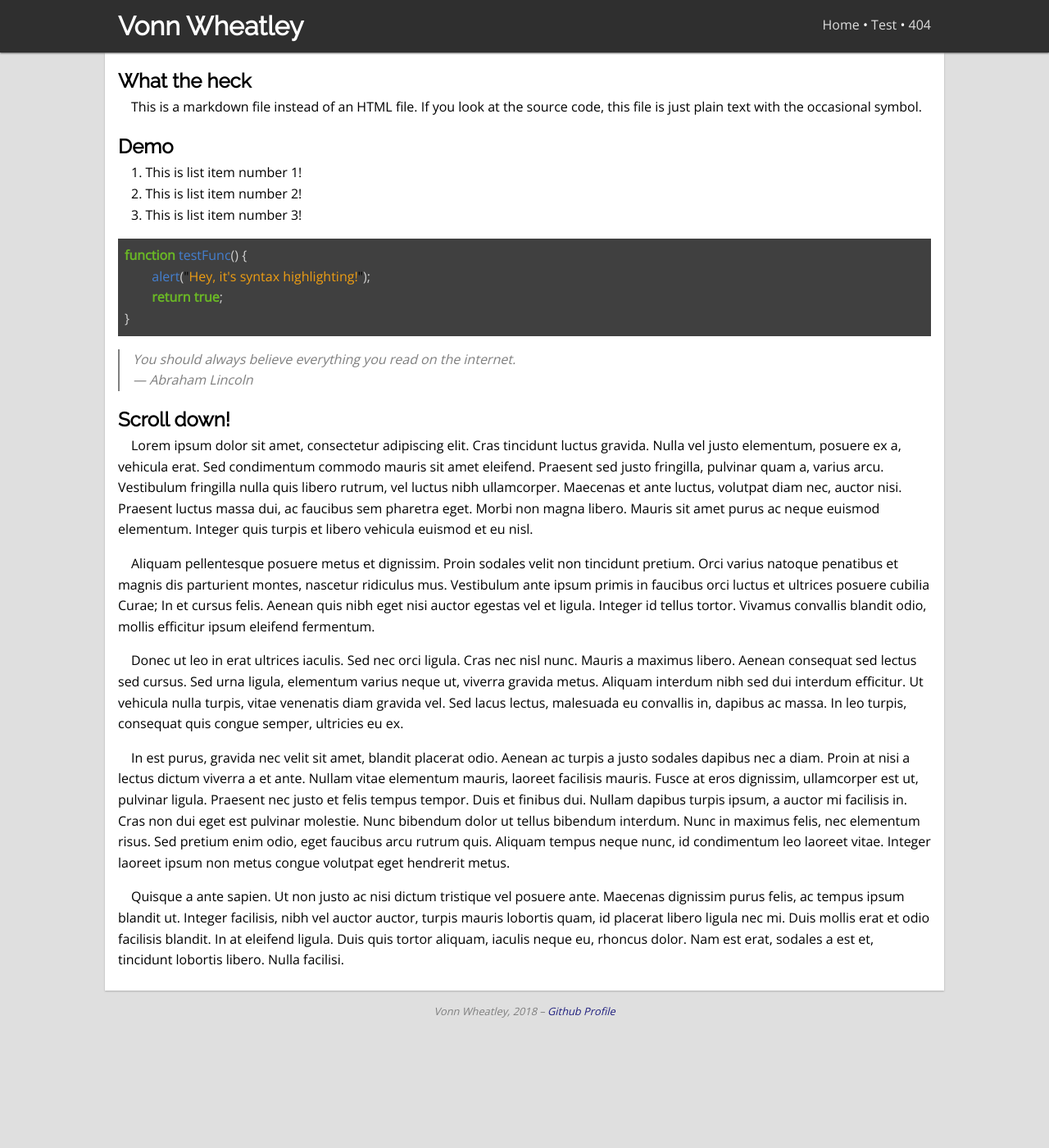
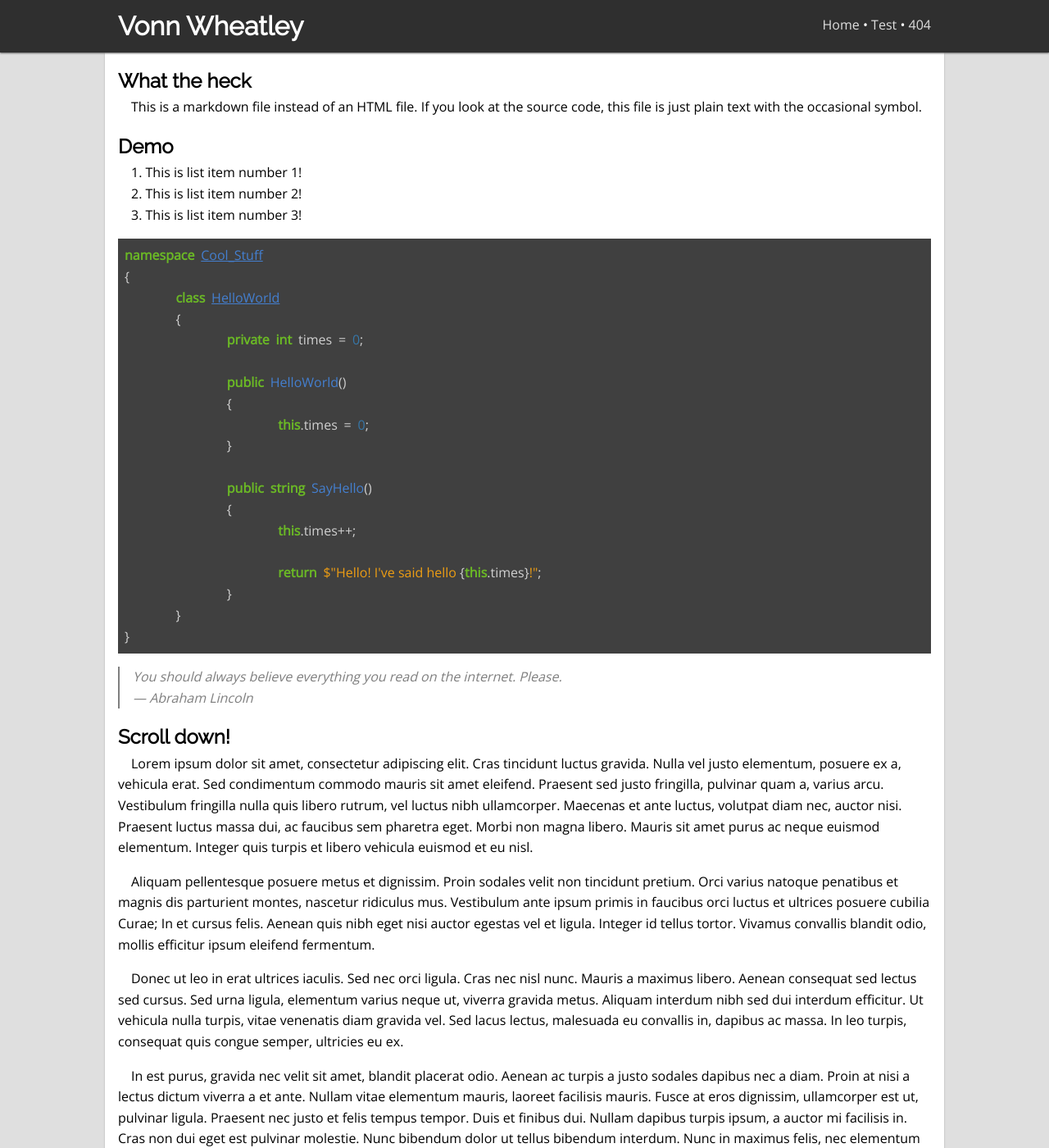
Before and after one commit to VonnW/vonnw.github.io, a Jekyll site: the page built from test.md, in a window 1280 px wide and 1400 px high. Shown: the whole window at 82% size. Built offline with Jekyll 4.4.1, drawn with Linux system fonts in a browser that asks for light colours; some of the changed text lies outside the part shown.

Commit message:
big update

````diff
--- a/_includes/footer.html
+++ b/_includes/footer.html
@@ -1 +1 @@
-Vonn Wheatley, 2018 &ndash; <a href="https://www.github.com/VonnW">Github Profile</a>
+Vonn Wheatley, {{ site.time | date: "%Y" }} &ndash; <a href="https://www.github.com/VonnW">Github Profile</a>
--- a/_includes/header.html
+++ b/_includes/header.html
@@ -6,6 +7,6 @@
 	<ul>
 		<li><a href="/">Home</a></li>
 		<li><a href="/test">Test</a></li>
-		<li><a href="/giveMeA404PageThanksGitHub">404</a></li>
+		<li><a href="/thisContinuesToBeA404Page">404</a></li>
 	</ul>
 </nav>
--- a/css/style.css
+++ b/css/style.scss
@@ -1,3 +1,6 @@
+---
+---
+
 /* Reset styles */
 * {
 	margin: 0;
@@ -28,15 +31,15 @@
 	padding: 1rem;
 
 	max-width: 64rem;
-}
 
-.container::after {
+	&::after {
 		content: "";
 
 		display: block;
 		height: 0;
 
 		clear: both;
+	}
 }
 
 /* Header */
@@ -50,22 +53,37 @@
 	background-color: #2f2f2f;
 
 	box-shadow: #5f5f5f 0 1px 2px;
-}
 
-header div > * {
+	div.container > * {
 		display: block;
 
 		height: 2rem;
 	}
 
-header h1 {
+	h1 {
 		float: left;
 
 		line-height: 2rem;
 	}
 
-header nav {
+	nav {
 		float: right;
+	}
+
+	/* Header navigation bar */
+	ul, li {
+		display: inline;
+
+		margin-left: 0;
+
+		vertical-align: middle;
+
+		list-style-type: none;
+	}
+
+	li:not(:last-child)::after {
+		content: " \2022  ";
+	}
 }
 
 /* Article */
@@ -75,14 +93,14 @@
 	background-color: #ffffff;
 
 	box-shadow: #afafaf 0 1px 2px;
+
+	> * {
+		margin-bottom: 1rem;
+
+		&:last-child {
+			margin-bottom: .5rem;
 		}
-
-article > * {
-	margin-bottom: 1rem;
 	}
-
-article > *:last-child {
-	margin-bottom: .5rem;
 }
 
 /* Footer */
@@ -94,52 +112,36 @@
 	text-align: center;
 }
 
-/* Header navigation bar */
-header ul, header li {
-	display: inline;
-
-	margin-left: 0;
-
-	vertical-align: middle;
-
-	list-style-type: none;
-}
-
-header li:not(:last-child)::after {
-	content: " \2022  ";
-}
-
 /* Links */
 a:link {
 	color: #1f1f7f;
 
 	text-decoration: none;
-}
 
-a:visited {
+	&:visited {
 		color: #3f1f7f;
 	}
 
-a:hover {
+	&:hover {
 		color: #1f1faf;
 
 		text-decoration: underline;
 	}
+}
 
 header nav a:link {
 	color: #dfdfdf;
-}
 
-header nav a:visited {
+	&:visited {
 		color: #afafaf;
 	}
 
-header nav a:hover {
+	&:hover {
 		color: #dfdfff;
+	}
 }
 
 /* Normal formatting things */
-
 h1, h2, h3, h4, h5, h6 {
 	font-family: "Raleway", sans-serif;
 
@@ -179,32 +181,35 @@
 	overflow-x: auto;
 }
 
-/* BigNav styles */
-#smallnav {
-	display: none;
+code {
+	font-family: monospace;
 }
 
-#bignav {
+/* BigNav styles */
+#smallheader { display: none; }
+#smallnav { display: none; float: right; }
+
+#bigheader { display: initial; }
+#bignav { display: initial; }
+
+/* Media styles */
+@media (max-width: 32rem) {
+	#smallheader,
+	#smallnav {
 		display: initial;
 	}
 
-
-/* Media styles */
-@media (max-width: 32rem) {
-	#smallnav {
-		display: initial;
-
-		float: right;
-	}
-
+	#bigheader { display: none; }
 	#bignav {
 		display: none;
+
 		width: 100%;
+		height: auto;
 
 		text-align: center;
-	}
 
-	#bignav.shownav {
+		&.shownav {
 			display: initial;
 		}
 	}
+}
--- a/js/script.js
+++ b/js/script.js
@@ -1,19 +1,12 @@
-window.addEventListener("DOMContentLoaded", function() {
+window.addEventListener("DOMContentLoaded", ()=>{
 	clean(document.body);
 
 	document.getElementById("switchnav").addEventListener("click", function() {
-		var bignav = document.getElementById("bignav");
-		if (/shownav/i.test(bignav.className)) {
-			bignav.className = bignav.className.replace(/\W?shownav/i, "");
-		} else {
-			bignav.className = bignav.className + " shownav";
-		}
+		document.getElementById("bignav").classList.toggle("shownav");
 	});
 });
 
 // From sitepoint.com/removing-useless-nodes-from-the-dom/
-// I just fixed their awful formatting
-// and made it not mess with syntax highlighting
 function clean(node) {
 	for (var n = 0; n < node.childNodes.length; n++) {
 		var child = node.childNodes[n];
--- a/test.md
+++ b/test.md
@@ -13,14 +13,29 @@
 2. This is list item number 2!
 3. This is list item number 3!
 
-``` javascript
-function testFunc() {
-	alert("Hey, it's syntax highlighting!");
-	return true;
+``` c#
+namespace Cool_Stuff
+{
+	class HelloWorld
+	{
+		private int times = 0;
+
+		public HelloWorld()
+		{
+			this.times = 0;
+		}
+
+		public string SayHello()
+		{
+			this.times++;
+
+			return $"Hello! I've said hello {this.times}!";
+		}
+	}
 }
 ```
 
-> You should always believe everything you read on the internet.
+> You should always believe everything you read on the internet. Please.
 >
 > &mdash; Abraham Lincoln
 
````
Also changed, not shown: other parts of _includes/header.html (+2 -1 lines), contact.md (added, +10 -0 lines), css/old__style.css (added, +212 -0 lines), index.md (+4 -1 lines). Lines whose indentation alone changed are shown as unchanged.
